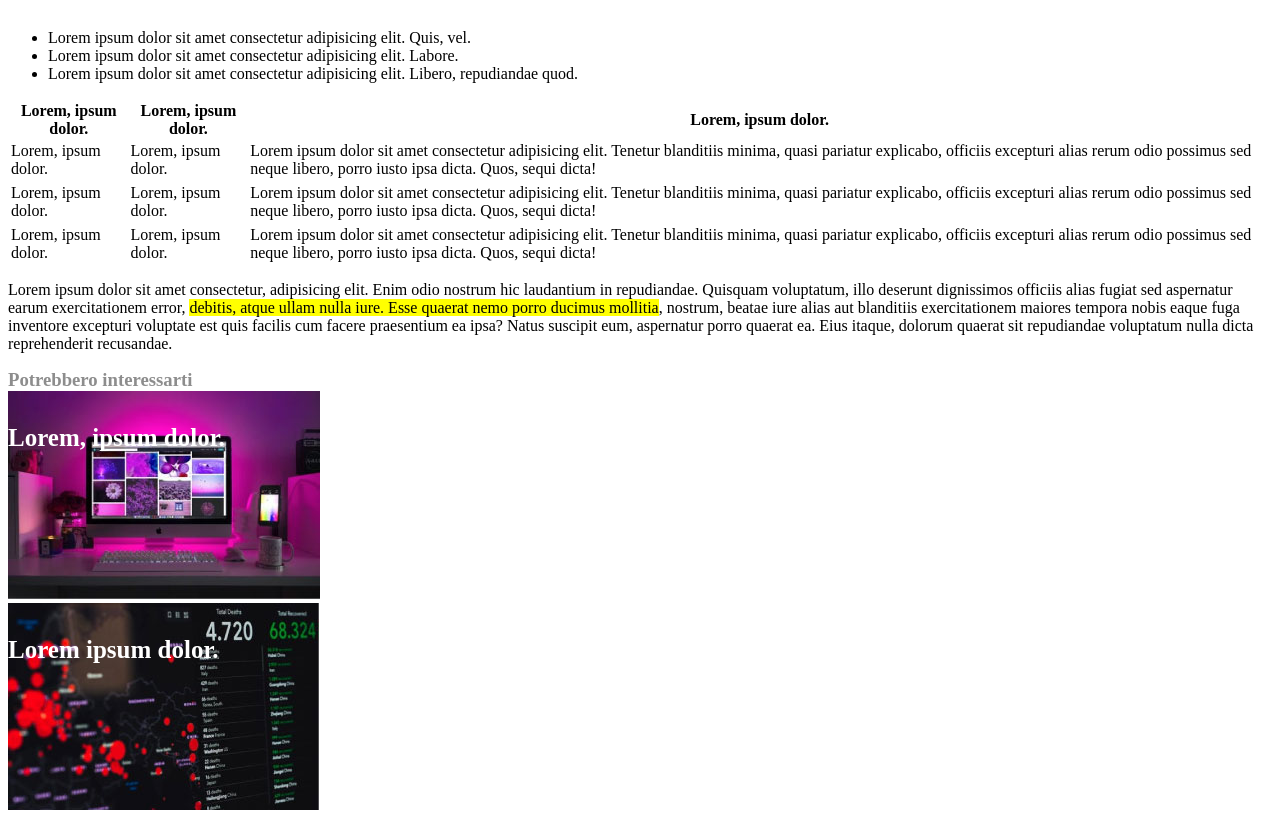
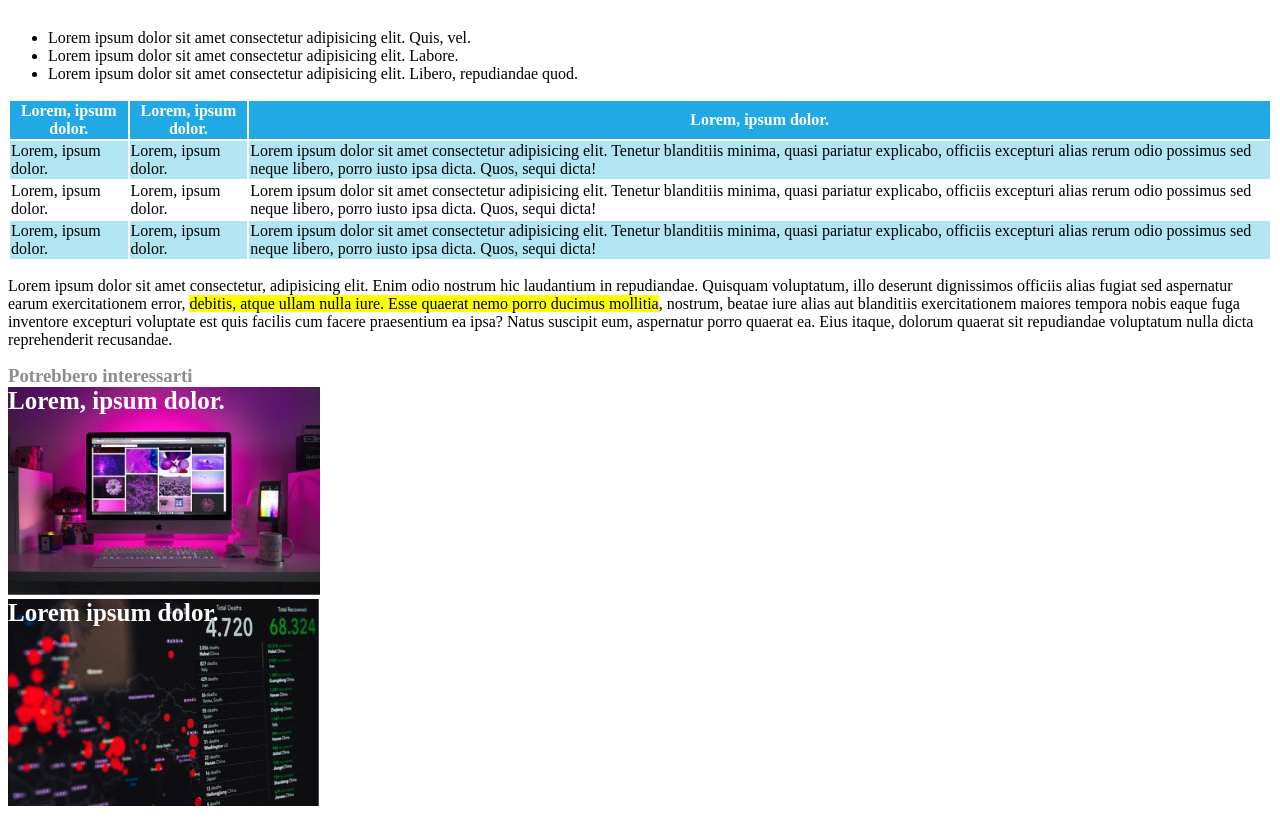
Before and after one commit to peppe-p/html-css-booleaner, a plain HTML site: page index.html in a window 1280 px wide. Shown: the part 693-1515 px from the top of the page. Drawn offline with Linux system fonts and the light colour scheme.

Commit message:
fix table html + update

```diff
--- a/css/style.css
+++ b/css/style.css
@@ -1,7 +1,7 @@
 p {
     display: inline-block;
 }
-h1,h3,h5,h6 {
+h1,h3,h4,h5,h6 {
     margin: 0%;
 }
 h1 {
@@ -24,6 +24,14 @@ h5 {
     margin-bottom: 20px;
 }
 
+thead {
+    background-color: #20a9e5;
+    color: white;
+}
+
+.riga-azzurra {
+    background-color: #b1e5f2;
+}
 
 #booleaner-mark {
     color: #36b1e8;
--- a/index.html
+++ b/index.html
@@ -51,25 +51,23 @@
                     <th>Lorem, ipsum dolor.</th>
                 </tr>
             </thead>
-            <tr>
-                <td>Lorem, ipsum dolor.</td>
-                <td>Lorem, ipsum dolor.</td>
-                <td>Lorem ipsum dolor sit amet consectetur adipisicing elit. Tenetur blanditiis minima, quasi pariatur explicabo, officiis excepturi alias rerum odio possimus sed neque libero, porro iusto ipsa dicta. Quos, sequi dicta!</td>
-            </tr>
-            <tr>
-                <tr>
+            <tbody>
+                <tr class="riga-azzurra">
                     <td>Lorem, ipsum dolor.</td>
                     <td>Lorem, ipsum dolor.</td>
                     <td>Lorem ipsum dolor sit amet consectetur adipisicing elit. Tenetur blanditiis minima, quasi pariatur explicabo, officiis excepturi alias rerum odio possimus sed neque libero, porro iusto ipsa dicta. Quos, sequi dicta!</td>
                 </tr>
-            </tr>
-            <tr>
                 <tr>
-                    <td>Lorem, ipsum dolor.</td>
-                    <td>Lorem, ipsum dolor.</td>
-                    <td>Lorem ipsum dolor sit amet consectetur adipisicing elit. Tenetur blanditiis minima, quasi pariatur explicabo, officiis excepturi alias rerum odio possimus sed neque libero, porro iusto ipsa dicta. Quos, sequi dicta!</td>
+                        <td>Lorem, ipsum dolor.</td>
+                        <td>Lorem, ipsum dolor.</td>
+                        <td>Lorem ipsum dolor sit amet consectetur adipisicing elit. Tenetur blanditiis minima, quasi pariatur explicabo, officiis excepturi alias rerum odio possimus sed neque libero, porro iusto ipsa dicta. Quos, sequi dicta!</td>
                 </tr>
-            </tr>
+                <tr class="riga-azzurra">
+                        <td>Lorem, ipsum dolor.</td>
+                        <td>Lorem, ipsum dolor.</td>
+                        <td>Lorem ipsum dolor sit amet consectetur adipisicing elit. Tenetur blanditiis minima, quasi pariatur explicabo, officiis excepturi alias rerum odio possimus sed neque libero, porro iusto ipsa dicta. Quos, sequi dicta!</td>
+                </tr>
+            </tbody>
 
         </table>
 
```
